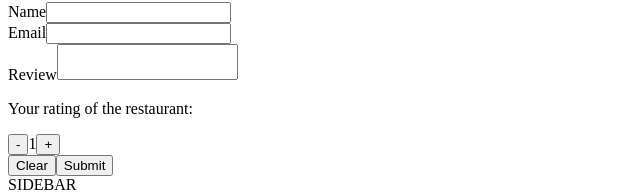
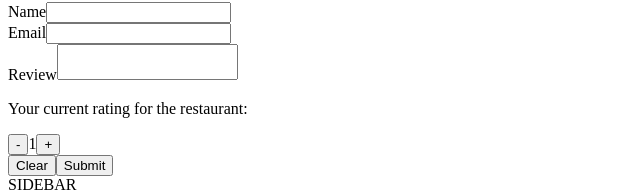
Before and after one commit to jowargi/react2025, a React (Vite) app: page / in a window 1280 px wide. Shown: the part 557-749 px from the top of the page, without its empty margins (0-640 px from the left). Built offline with nearby package versions, Linux system fonts and the light colour scheme.

Commit message:
Improvements based on comments on homework-4

```diff
--- a/src/components/restaurantsPage/counter/Counter.jsx
+++ b/src/components/restaurantsPage/counter/Counter.jsx
@@ -1,21 +1,9 @@
-import { useCallback, useState } from "react";
-
-export default function Counter({ min, max, onCountChange }) {
-  const [count, setCount] = useState(min);
-
-  const updateCount = useCallback(
-    (count) => {
-      setCount(count);
-      onCountChange?.(count);
-    },
-    [onCountChange]
-  );
-
+export default function Counter({ count, decrement, increment }) {
   return (
     <div>
-      <button onClick={() => count > min && updateCount(count - 1)}>-</button>
+      <button onClick={() => decrement()}>-</button>
       <span>{count}</span>
-      <button onClick={() => count < max && updateCount(count + 1)}>+</button>
+      <button onClick={() => increment()}>+</button>
     </div>
   );
 }
--- a/src/components/restaurantsPage/restaurantView/RestaurantView.jsx
+++ b/src/components/restaurantsPage/restaurantView/RestaurantView.jsx
@@ -13,7 +13,7 @@ export default function RestaurantView({ restaurants }) {
         activeRestaurant={activeRestaurant}
         setActiveRestaurant={setActiveRestaurant}
       />
-      <Restaurant restaurant={activeRestaurant} />
+      <Restaurant key={activeRestaurant.id} restaurant={activeRestaurant} />
     </>
   );
 }
--- a/src/components/restaurantsPage/restaurantView/restaurant/Restaurant.jsx
+++ b/src/components/restaurantsPage/restaurantView/restaurant/Restaurant.jsx
@@ -28,7 +28,7 @@ export default function Restaurant({ restaurant }) {
           </>
         )}
       </div>
-      <ReviewForm key={restaurant.id} />
+      <ReviewForm />
     </div>
   );
 }
--- a/src/components/restaurantsPage/restaurantView/restaurant/dishes/dishListItem/DishListItem.jsx
+++ b/src/components/restaurantsPage/restaurantView/restaurant/dishes/dishListItem/DishListItem.jsx
@@ -1,4 +1,4 @@
-import Counter from "../../../../counter/Counter";
+import DishCounter from "./dishCounter/DishCounter";
 
 export default function DishListItem({
   dish,
@@ -8,7 +8,7 @@ export default function DishListItem({
   return (
     <li>
       <h4>{dish.name}</h4>
-      <Counter min={minPortions} max={maxPortions} />
+      <DishCounter minPortions={minPortions} maxPortions={maxPortions} />
     </li>
   );
 }
--- /dev/null
+++ b/src/components/restaurantsPage/restaurantView/restaurant/dishes/dishListItem/dishCounter/DishCounter.jsx
@@ -0,0 +1,11 @@
+import Counter from "../../../../../counter/Counter";
+import { useCount } from "./useCounter";
+
+export default function DishCounter({ minPortions, maxPortions }) {
+  const { count, decrement, increment } = useCount({
+    min: minPortions,
+    max: maxPortions,
+  });
+
+  return <Counter count={count} decrement={decrement} increment={increment} />;
+}
--- /dev/null
+++ b/src/components/restaurantsPage/restaurantView/restaurant/dishes/dishListItem/dishCounter/useCounter.jsx
@@ -0,0 +1,21 @@
+import { useCallback, useState } from "react";
+
+export function useCount({ min, max }) {
+  const [count, setCount] = useState(min);
+
+  const decrement = useCallback(
+    () => setCount((count) => Math.max(count - 1, min)),
+    [min]
+  );
+
+  const increment = useCallback(
+    () => setCount((count) => Math.min(count + 1, max)),
+    [max]
+  );
+
+  return {
+    count,
+    decrement,
+    increment,
+  };
+}
--- a/src/components/restaurantsPage/restaurantView/restaurant/reviewForm/ReviewForm.jsx
+++ b/src/components/restaurantsPage/restaurantView/restaurant/reviewForm/ReviewForm.jsx
@@ -1,56 +1,19 @@
-import { useCallback, useReducer } from "react";
+import { useReviewForm } from "./useReviewForm/useReviewForm";
 import InputField from "./inputField/InputField";
 import TextareaField from "./textareaField/TextareaField";
 import RatingCounter from "./ratingCounter/RatingCounter";
 import FormControls from "./formControls/FormControls";
 
-const INITIAL_FORM_STATE = {
-  name: "",
-  email: "",
-  review: "",
-  rating: 1,
-  clearKey: 0,
-};
-
-const SET_NAME_ACTION = "setName";
-const SET_EMAIL_ACTION = "setEmail";
-const SET_REVIEW_ACTION = "setReview";
-const SET_RATING_ACTION = "setRating";
-const CLEAR_ACTION = "clear";
-
-const reducer = (formState, action) => {
-  switch (action.type) {
-    case SET_NAME_ACTION:
-      return {
-        ...INITIAL_FORM_STATE,
-        name: action.payload,
-        clearKey: formState.clearKey,
-      };
-
-    case SET_EMAIL_ACTION:
-      return { ...formState, email: action.payload };
-
-    case SET_REVIEW_ACTION:
-      return { ...formState, review: action.payload };
-
-    case SET_RATING_ACTION:
-      return { ...formState, rating: action.payload };
-
-    case CLEAR_ACTION:
-      return { ...INITIAL_FORM_STATE, clearKey: action.payload };
-
-    default:
-      return formState;
-  }
-};
-
 export default function ReviewForm() {
-  const [formState, dispatch] = useReducer(reducer, INITIAL_FORM_STATE);
-
-  const onRatingChange = useCallback(
-    (rating) => dispatch({ type: SET_RATING_ACTION, payload: rating }),
-    []
-  );
+  const {
+    formState,
+    setName,
+    setEmail,
+    setReview,
+    decrementRating,
+    incrementRating,
+    clear,
+  } = useReviewForm({ minRating: 1, maxRating: 5 });
 
   return (
     <form onSubmit={(event) => event.preventDefault()}>
@@ -59,9 +22,7 @@ export default function ReviewForm() {
         id="name-input"
         name="name"
         value={formState.name}
-        onChange={(event) =>
-          dispatch({ type: SET_NAME_ACTION, payload: event.target.value })
-        }
+        onChange={(event) => setName(event.target.value)}
         labelText="Name"
       />
       <InputField
@@ -69,32 +30,22 @@ export default function ReviewForm() {
         id="email-input"
         name="email"
         value={formState.email}
-        onChange={(event) =>
-          dispatch({ type: SET_EMAIL_ACTION, payload: event.target.value })
-        }
+        onChange={(event) => setEmail(event.target.value)}
         labelText="Email"
       />
       <TextareaField
         id="review-text"
         name="review"
         value={formState.review}
-        onChange={(event) =>
-          dispatch({ type: SET_REVIEW_ACTION, payload: event.target.value })
-        }
+        onChange={(event) => setReview(event.target.value)}
         labelText="Review"
       />
       <RatingCounter
-        key={formState.clearKey}
-        minRating={1}
-        maxRating={5}
-        onRatingChange={onRatingChange}
+        rating={formState.rating}
+        decrementRating={decrementRating}
+        incrementRating={incrementRating}
       />
-      <FormControls
-        onClear={() =>
-          dispatch({ type: CLEAR_ACTION, payload: formState.clearKey + 1 })
-        }
-        onSubmit={() => null}
-      />
+      <FormControls onClear={() => clear()} onSubmit={() => null} />
     </form>
   );
 }
--- a/src/components/restaurantsPage/restaurantView/restaurant/reviewForm/ratingCounter/RatingCounter.jsx
+++ b/src/components/restaurantsPage/restaurantView/restaurant/reviewForm/ratingCounter/RatingCounter.jsx
@@ -1,14 +1,18 @@
 import Counter from "../../../../counter/Counter";
 
 export default function RatingCounter({
-  minRating = 1,
-  maxRating = 5,
-  onRatingChange,
+  rating,
+  decrementRating,
+  incrementRating,
 }) {
   return (
     <div>
-      <p>Your rating of the restaurant:</p>
-      <Counter min={minRating} max={maxRating} onCountChange={onRatingChange} />
+      <p>Your current rating for the restaurant:</p>
+      <Counter
+        count={rating}
+        decrement={() => decrementRating(rating)}
+        increment={() => incrementRating(rating)}
+      />
     </div>
   );
 }
--- /dev/null
+++ b/src/components/restaurantsPage/restaurantView/restaurant/reviewForm/useReviewForm/useReviewForm.jsx
@@ -0,0 +1,92 @@
+import { useCallback, useReducer } from "react";
+
+const INITIAL_FORM_STATE = {
+  name: "",
+  email: "",
+  review: "",
+  rating: 1,
+};
+
+const SET_NAME_ACTION = "setName";
+const SET_EMAIL_ACTION = "setEmail";
+const SET_REVIEW_ACTION = "setReview";
+const DECREMENT_RATING_ACTION = "decrementRating";
+const INCREMENT_RATING_ACTION = "incrementRating";
+const CLEAR_ACTION = "clear";
+
+const reducer = (formState, action) => {
+  switch (action.type) {
+    case SET_NAME_ACTION:
+      return {
+        ...INITIAL_FORM_STATE,
+        name: action.payload,
+      };
+
+    case SET_EMAIL_ACTION:
+      return { ...formState, email: action.payload };
+
+    case SET_REVIEW_ACTION:
+      return { ...formState, review: action.payload };
+
+    case DECREMENT_RATING_ACTION:
+      return { ...formState, rating: action.payload };
+
+    case INCREMENT_RATING_ACTION:
+      return { ...formState, rating: action.payload };
+
+    case CLEAR_ACTION:
+      return { ...INITIAL_FORM_STATE };
+
+    default:
+      return formState;
+  }
+};
+
+export function useReviewForm({ minRating, maxRating }) {
+  const [formState, dispatch] = useReducer(reducer, INITIAL_FORM_STATE);
+
+  const setName = useCallback(
+    (name) => dispatch({ type: SET_NAME_ACTION, payload: name }),
+    []
+  );
+
+  const setEmail = useCallback(
+    (email) => dispatch({ type: SET_EMAIL_ACTION, payload: email }),
+    []
+  );
+
+  const setReview = useCallback(
+    (review) => dispatch({ type: SET_REVIEW_ACTION, payload: review }),
+    []
+  );
+
+  const decrementRating = useCallback(
+    (rating) =>
+      dispatch({
+        type: DECREMENT_RATING_ACTION,
+        payload: Math.max(rating - 1, minRating),
+      }),
+    [minRating]
+  );
+
+  const incrementRating = useCallback(
+    (rating) =>
+      dispatch({
+        type: INCREMENT_RATING_ACTION,
+        payload: Math.min(rating + 1, maxRating),
+      }),
+    [maxRating]
+  );
+
+  const clear = useCallback(() => dispatch({ type: CLEAR_ACTION }), []);
+
+  return {
+    formState,
+    setName,
+    setEmail,
+    setReview,
+    decrementRating,
+    incrementRating,
+    clear,
+  };
+}
```
